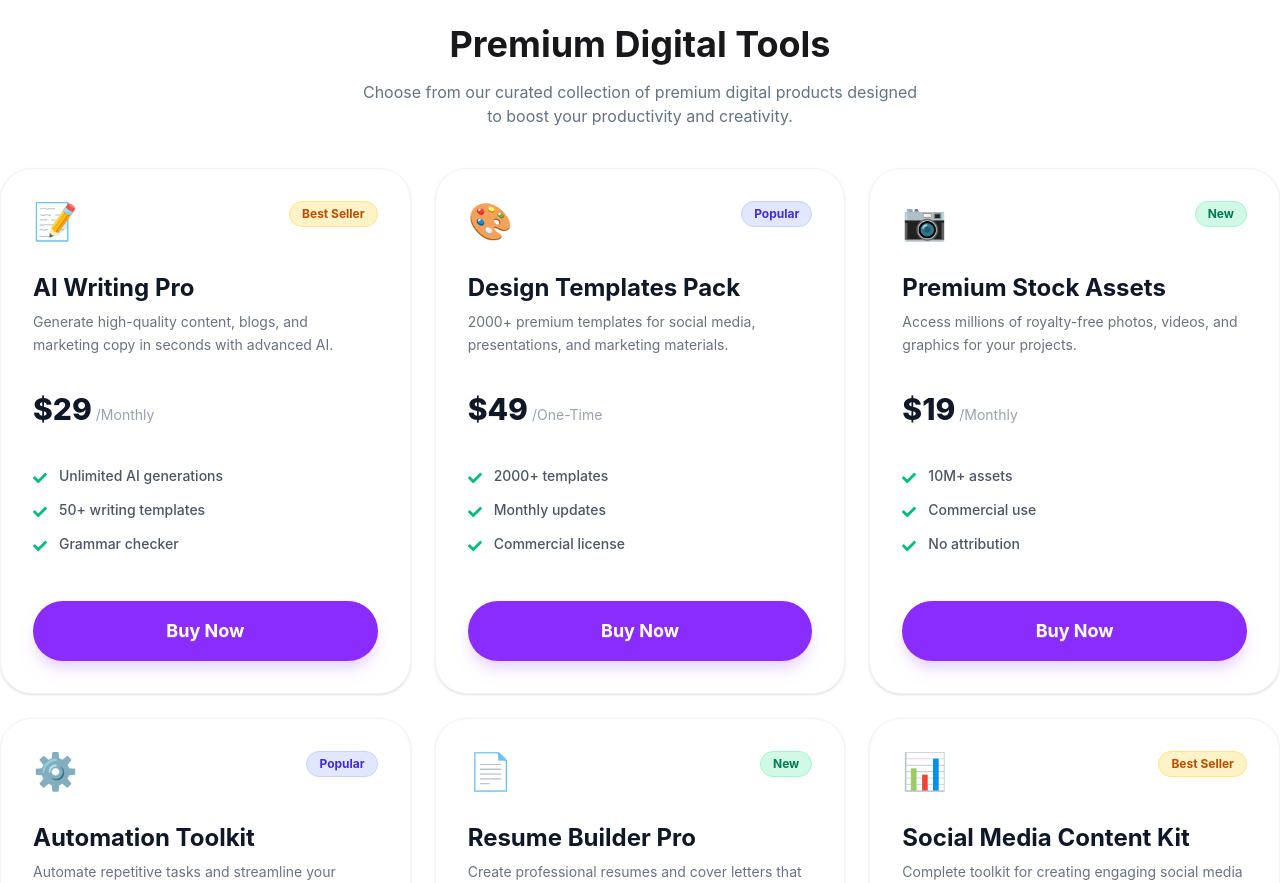
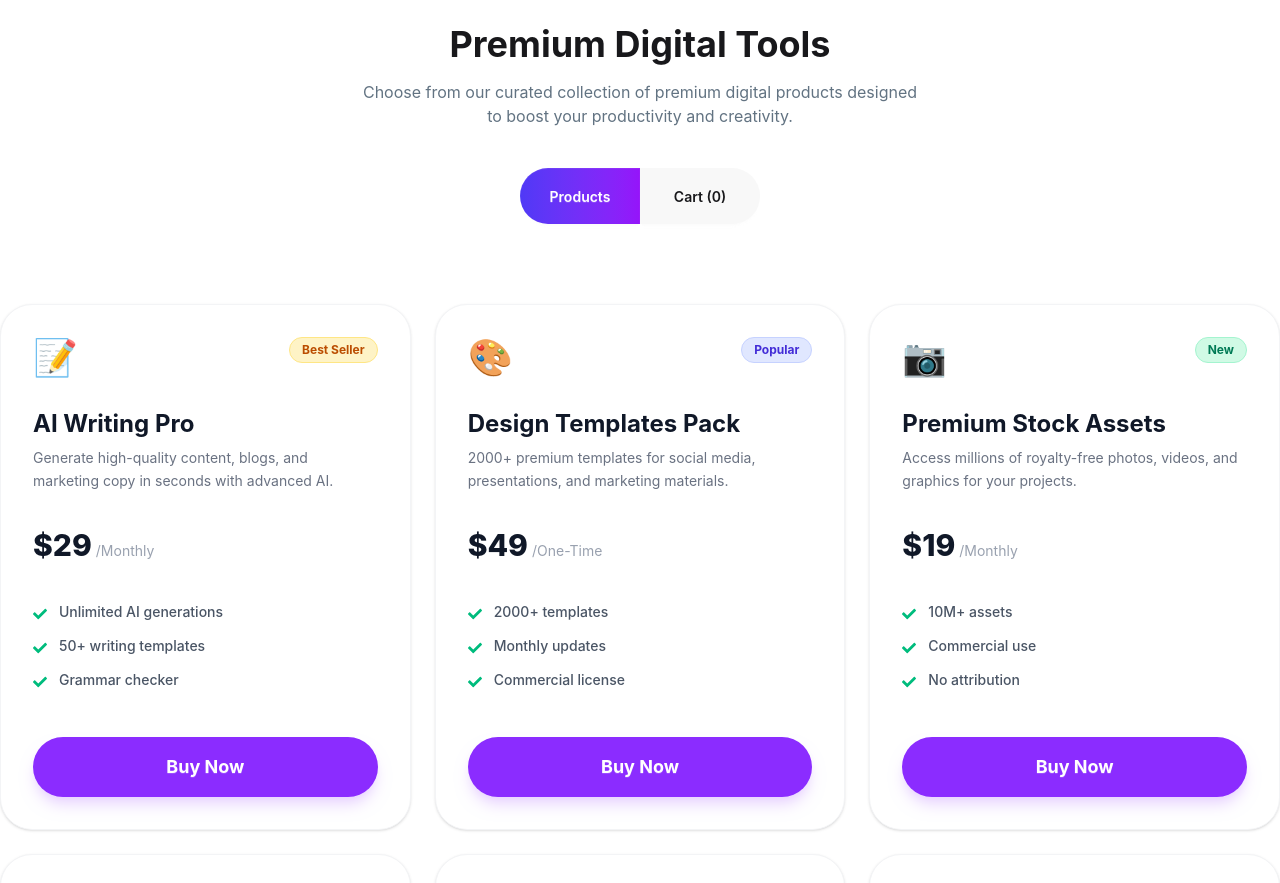
Before and after one commit to Sajibpurno/Assignment-6-DigiTools-, a React (Vite) app: page / in a window 1280 px wide. Shown: the part 1180-2063 px from the top of the page. Built offline with nearby package versions, Linux system fonts and the light colour scheme.

Commit message:
btn bg swiching using usetate and showing the product and cart part by btn done

```diff
--- a/src/Components/Card/ProductCard.jsx
+++ b/src/Components/Card/ProductCard.jsx
@@ -13,7 +13,19 @@ const ProductCard = ({DigitalData}) => {
                 <h1 className=' font-bold text-4xl mb-4'>Premium Digital Tools</h1>
                 <p className='text-[#627382]'>Choose from our curated collection of premium digital products designed <br /> to boost your productivity and creativity.</p>
 
+            <div className="flex justify-center py-10">
+           {/* daynamic kore cls ke than condition diye bg cng kora hoise */}
+                <button onClick={() => setProduct('product')}
 
+                className={`btn border-none ${product === 'product' ? "bg-linear-to-r from-[#4F39F6] to-[#9514FA] text-white" : ""} rounded-r-none rounded-l-full w-30 py-7`}>Products</button>
+
+                <button onClick={() => setProduct('cart')}
+
+                className={`btn border-none ${product === 'cart' ? "bg-linear-to-r from-[#4F39F6] to-[#9514FA] text-white" : ""}
+                    rounded-l-none rounded-r-full w-30 py-7`}
+                >Cart (0)
+                </button>
+                </div>
 
             </div>
             <div className="grid lg:grid-cols-3 md:grid-cols-2 grid-cols-1 gap-6 container mx-auto mt-10">
```
